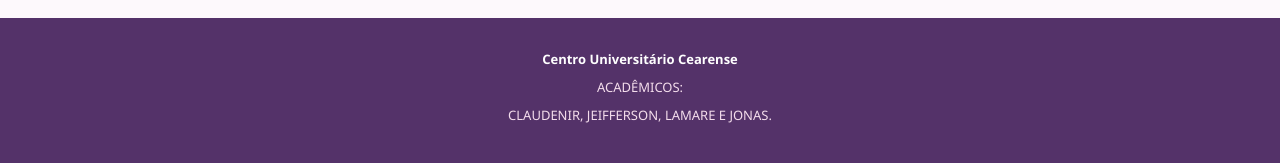
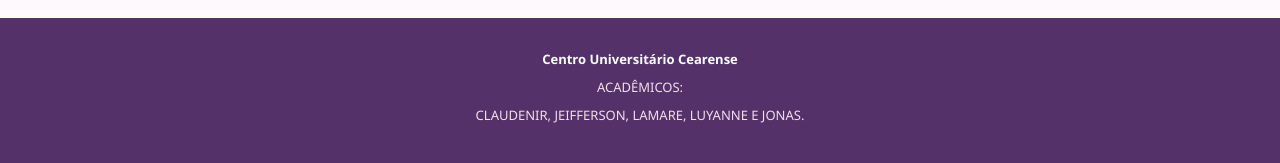
Before and after one commit to juniorrdantas/mulheres-maternidade, a FastAPI app: page / in a window 1280 px wide. Shown: the part 800-963 px from the top of the page. Run offline with FastAPI, Linux system fonts and the light colour scheme; some libraries are stand-ins or nearby versions.

Commit message:
Ajusta rodape institucional da pesquisa

```diff
--- a/templates/index.html
+++ b/templates/index.html
@@ -885,7 +885,7 @@
 
     <p>ACADÊMICOS:</p>
 
-    <p>CLAUDENIR, JEIFFERSON, LAMARE E JONAS.</p>
+    <p>CLAUDENIR, JEIFFERSON, LAMARE, LUYANNE E JONAS.</p>
 
 </footer>
 
```
